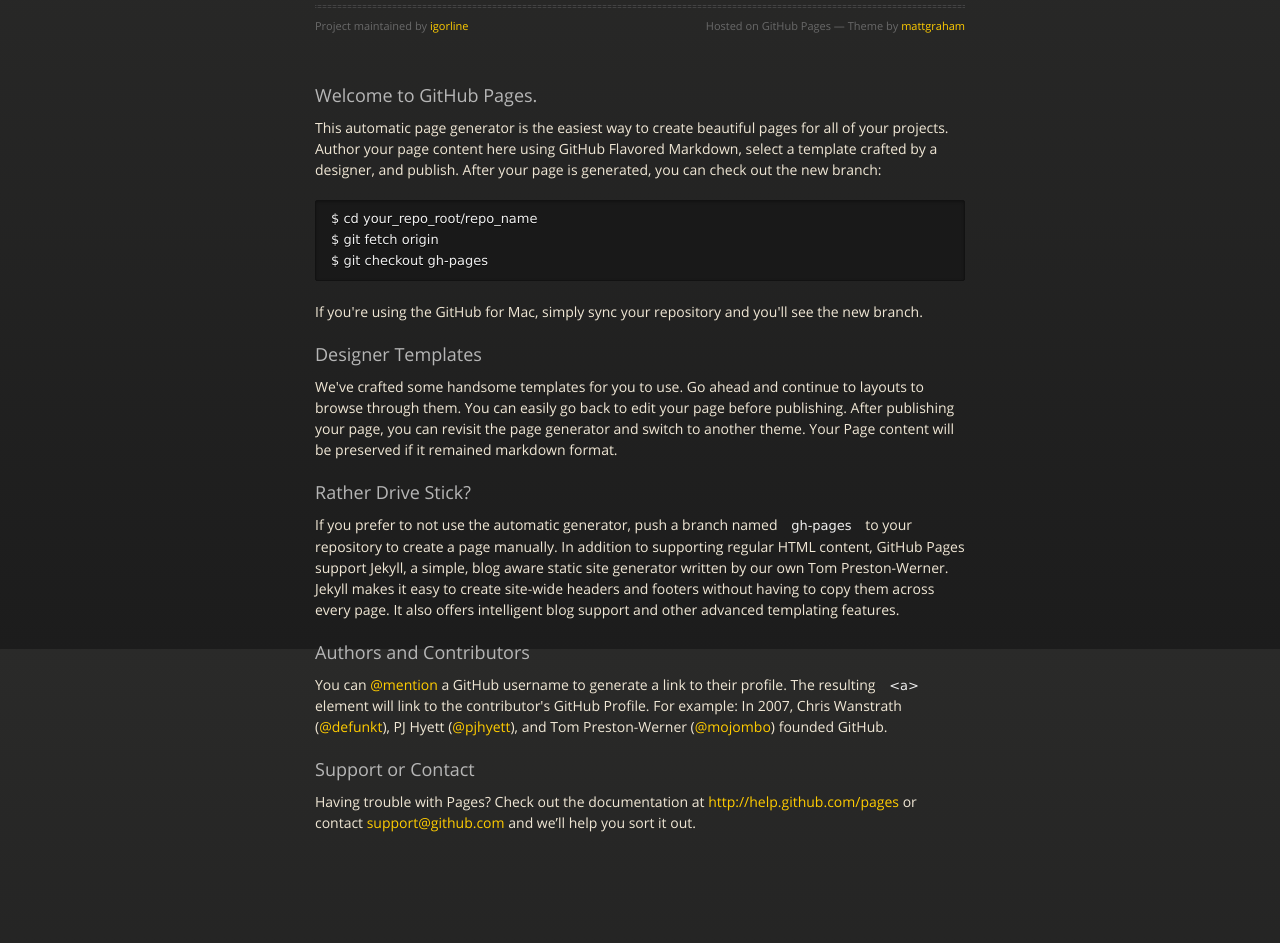
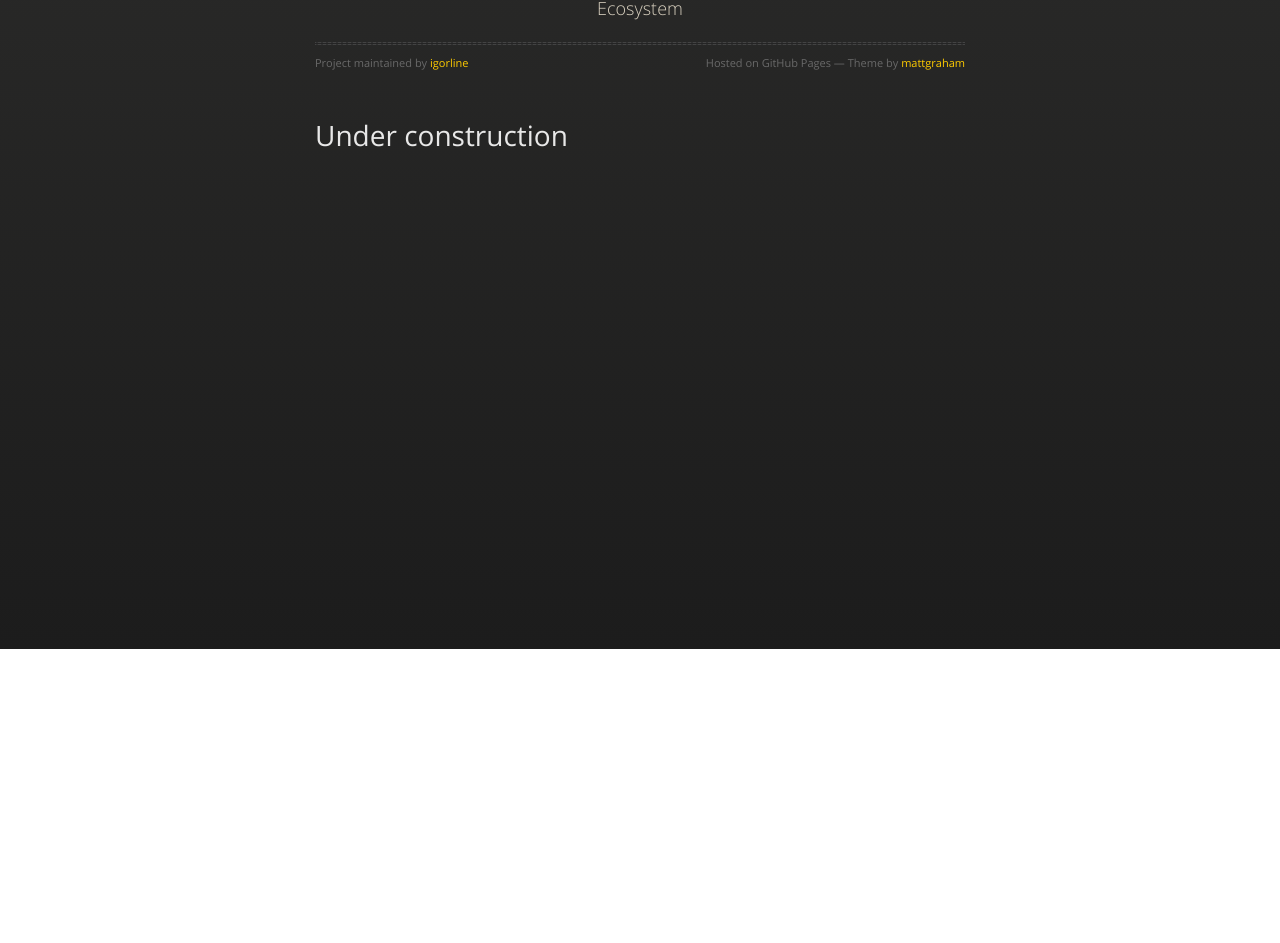
Before and after one commit to igorline/Puerta-del-Mar-Ecosystem, a plain HTML site: page index.html in a window 1280 px wide. Shown: the part 151-1094 px from the top of the page. After the commit the page ends 800 px from the top, so only its background shows below. Drawn offline with nearby package versions, Linux system fonts and the light colour scheme.

```diff
--- a/index.html
+++ b/index.html
@@ -3,7 +3,7 @@
   <head>
     <meta charset="utf-8">
     <meta http-equiv="X-UA-Compatible" content="chrome=1">
-    <title>Puerta-del-mar-ecosystem by igorline</title>
+    <title>Puerta Del Mar by igorline</title>
     <link rel="stylesheet" href="stylesheets/styles.css">
     <link rel="stylesheet" href="stylesheets/pygment_trac.css">
     <script src="https://ajax.googleapis.com/ajax/libs/jquery/1.7.1/jquery.min.js"></script>
@@ -31,44 +31,15 @@
 
       <section>
         <div id="title">
-          <h1>Puerta-del-mar-ecosystem</h1>
-          <p></p>
+          <h1>Puerta Del Mar</h1>
+          <p>Ecosystem</p>
           <hr>
           <span class="credits left">Project maintained by <a href="https://github.com/igorline">igorline</a></span>
           <span class="credits right">Hosted on GitHub Pages &mdash; Theme by <a href="https://twitter.com/michigangraham">mattgraham</a></span>
         </div>
 
-        <h3>
-<a id="welcome-to-github-pages" class="anchor" href="#welcome-to-github-pages" aria-hidden="true"><span class="octicon octicon-link"></span></a>Welcome to GitHub Pages.</h3>
-
-<p>This automatic page generator is the easiest way to create beautiful pages for all of your projects. Author your page content here using GitHub Flavored Markdown, select a template crafted by a designer, and publish. After your page is generated, you can check out the new branch:</p>
-
-<pre><code>$ cd your_repo_root/repo_name
-$ git fetch origin
-$ git checkout gh-pages
-</code></pre>
-
-<p>If you're using the GitHub for Mac, simply sync your repository and you'll see the new branch.</p>
-
-<h3>
-<a id="designer-templates" class="anchor" href="#designer-templates" aria-hidden="true"><span class="octicon octicon-link"></span></a>Designer Templates</h3>
-
-<p>We've crafted some handsome templates for you to use. Go ahead and continue to layouts to browse through them. You can easily go back to edit your page before publishing. After publishing your page, you can revisit the page generator and switch to another theme. Your Page content will be preserved if it remained markdown format.</p>
-
-<h3>
-<a id="rather-drive-stick" class="anchor" href="#rather-drive-stick" aria-hidden="true"><span class="octicon octicon-link"></span></a>Rather Drive Stick?</h3>
-
-<p>If you prefer to not use the automatic generator, push a branch named <code>gh-pages</code> to your repository to create a page manually. In addition to supporting regular HTML content, GitHub Pages support Jekyll, a simple, blog aware static site generator written by our own Tom Preston-Werner. Jekyll makes it easy to create site-wide headers and footers without having to copy them across every page. It also offers intelligent blog support and other advanced templating features.</p>
-
-<h3>
-<a id="authors-and-contributors" class="anchor" href="#authors-and-contributors" aria-hidden="true"><span class="octicon octicon-link"></span></a>Authors and Contributors</h3>
-
-<p>You can <a href="https://github.com/blog/821" class="user-mention">@mention</a> a GitHub username to generate a link to their profile. The resulting <code>&lt;a&gt;</code> element will link to the contributor's GitHub Profile. For example: In 2007, Chris Wanstrath (<a href="https://github.com/defunkt" class="user-mention">@defunkt</a>), PJ Hyett (<a href="https://github.com/pjhyett" class="user-mention">@pjhyett</a>), and Tom Preston-Werner (<a href="https://github.com/mojombo" class="user-mention">@mojombo</a>) founded GitHub.</p>
-
-<h3>
-<a id="support-or-contact" class="anchor" href="#support-or-contact" aria-hidden="true"><span class="octicon octicon-link"></span></a>Support or Contact</h3>
-
-<p>Having trouble with Pages? Check out the documentation at <a href="http://help.github.com/pages">http://help.github.com/pages</a> or contact <a href="mailto:support@github.com">support@github.com</a> and we’ll help you sort it out.</p>
+        <h1>
+<a id="under-construction" class="anchor" href="#under-construction" aria-hidden="true"><span class="octicon octicon-link"></span></a>Under construction</h1>
       </section>
 
     </div>
```
Also changed, not shown: params.json (+1 -1 lines).
